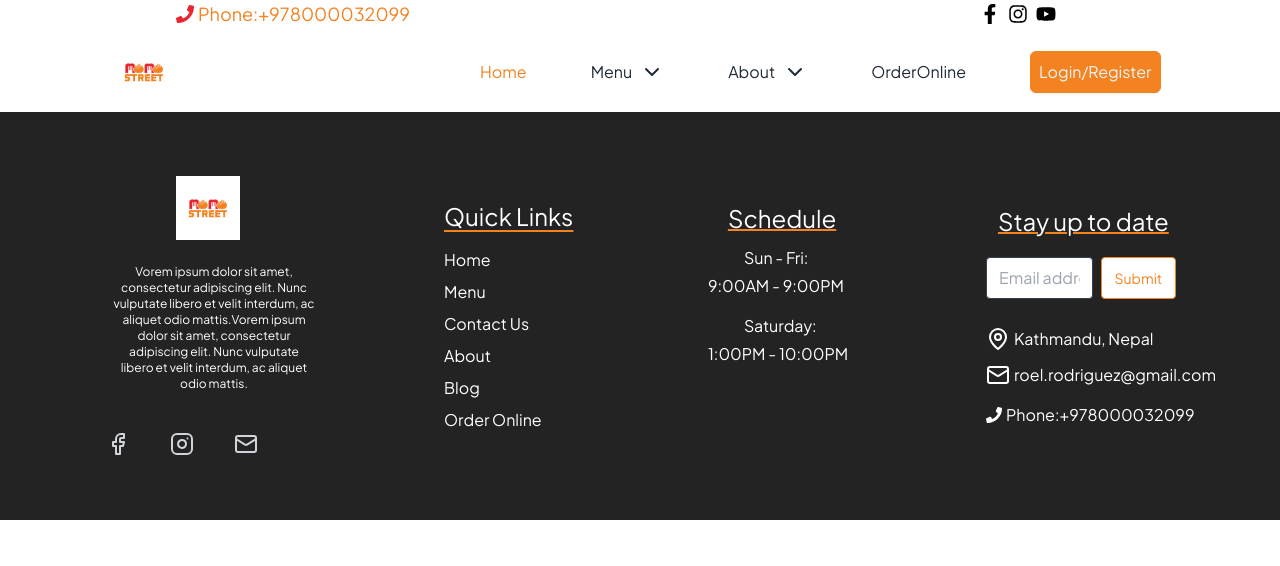
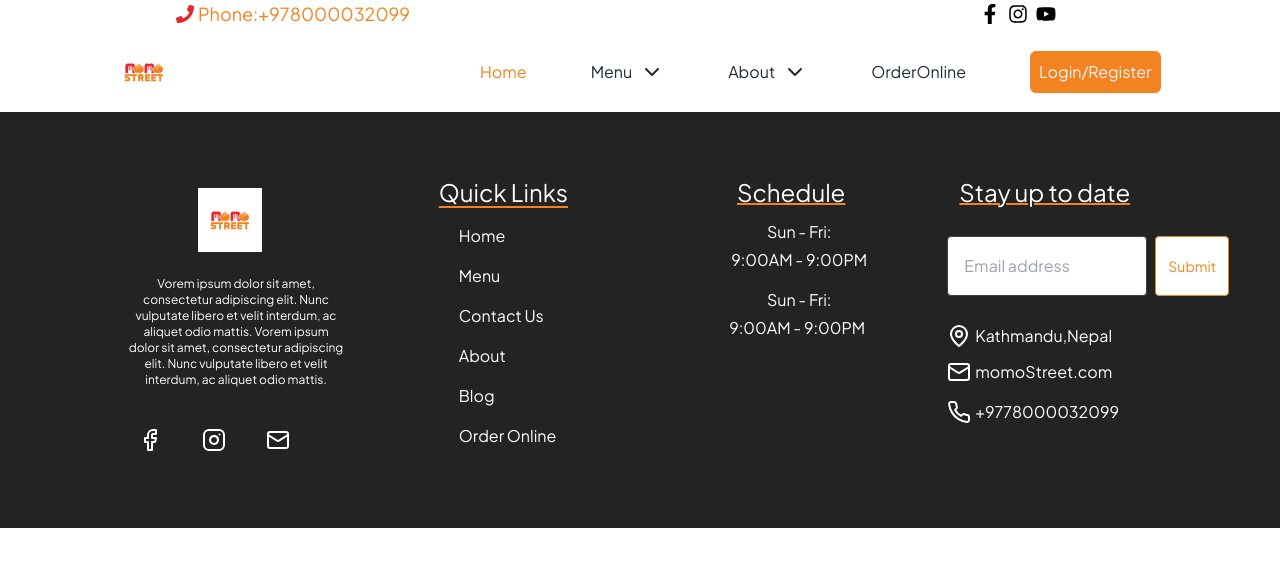
Before and after one commit to RajivMahato68/ResturantWebsite, a React (Vite) app: page / in a window 1280 px wide. Shown: the top 566 px of the page. Built offline with nearby package versions, Linux system fonts and the light colour scheme.

Commit message:
footerCompleted

```diff
--- a/src/components/Footer/Footer.jsx
+++ b/src/components/Footer/Footer.jsx
@@ -1,127 +1,113 @@
-import React from "react";
+import React from 'react';
 import { Link } from "react-router-dom";
 import { FaPhone } from "react-icons/fa";
-import { Mail, MapPin, Facebook, Instagram } from "lucide-react";
+import { Mail, MapPin, Facebook, Instagram, Phone } from "lucide-react";
 import momoStreet from "../../assets/logo.png";
 
-function Footer() {
+const Footer = () => {
+  const quickLinks = [
+    { label: 'Home', href: '/' },
+    { label: 'Menu', href: '/menu' },
+    { label: 'Contact Us', href: '/contact' },
+    { label: 'About', href: '/about' },
+    { label: 'Blog', href: '/blog' },
+    { label: 'Order Online', href: '/order' },
+  ];
+
   return (
-    <footer className="bg-[#232323] text-gray-300 py-10 overflow-x-hidden ">
-      <div className="container mx-auto flex flex-col md:flex-row justify-between items-center">
-        <div className="flex flex-col md:flex-row justify-between items-center  ml-10 mr-10">
-          <div className="w-full md:w-1/4 xl:w-1/4 p-6 flex flex-col items-center ">
+    <footer className="bg-[#232323] text-white py-10">
+      <div className="container mx-auto px-4">
+        <div className="flex flex-col lg:flex-row justify-between items-center">
+          <div className="w-full lg:w-1/4 p-6 flex flex-col items-center lg:ml-10">
             <img
-              className="md:h-16 md:w-16 h-12 w-12 object-fit object-cover ml-9"
+              className="lg:h-16 lg:w-16 h-12 w-12 object-fit object-cover lg:ml-9"
               src={momoStreet}
               alt="MoMo Street"
             />
-            <p className="text-white md:text-center text-justify text-xs mt-6 ml-12">
+            <p className="text-white lg:text-center text-justify text-xs mt-6 lg:ml-12">
               Vorem ipsum dolor sit amet, consectetur adipiscing elit. Nunc
-              vulputate libero et velit interdum, ac aliquet odio mattis.Vorem
+              vulputate libero et velit interdum, ac aliquet odio mattis. Vorem
               ipsum dolor sit amet, consectetur adipiscing elit. Nunc vulputate
               libero et velit interdum, ac aliquet odio mattis.
             </p>
-            <div className="flex md:pr-24 items-center space-x-10  ml-20 mt-10">
-  <Facebook className="text-xl hover:bg-blue-900 cursor-pointer" />
-  <Instagram className="text-xl hover:bg-blue-900 cursor-pointer" />
-  <Mail className="text-xl hover:bg-blue-900 cursor-pointer" />
+            <div className="flex lg:pr-24 items-center space-x-10 lg:ml-20 mt-10 ml-10">
+              <Facebook className="text-xl cursor-pointer ml-5" />
+              <Instagram className="text-xl cursor-pointer" />
+              <Mail className="text-xl cursor-pointer" />
             </div>
           </div>
-          <div className="w-full md:w-1/4 xl:w-1/4 p-6 ml-20">
-            <h3 className="text-2xl font-normal text-white  mb-4 underline-bold underline decoration-[#f38221] decoration-2 underline-offset-4 font-sans-serif">
+
+          <div className="flex flex-col lg:flex-row lg:space-x-12 mt-6 lg:mt-0">
+            <div className="w-full lg:w-1/4 p-6">
+              <h3 className="text-2xl font-normal text-white underline-bold underline decoration-[#f38221] decoration-2 underline-offset-4 font-sans-serif mb-4">
                 Quick Links
               </h3>
-            <ul className="text-white">
-              <li className="mb-2">
-                <Link to="/" className="hover:text-white">
-                  Home
-                </Link>
+              <ul>
+                {quickLinks.map((link) => (
+                  <li key={link.label} className='mb-4 lg:ml-5'>
+                    <a href={link.href} className="text-white hover:text-white">
+                      {link.label}
+                    </a>
                   </li>
-              <li className="mb-2">
-                <Link to="/menu" className="hover:text-white">
-                  Menu
-                </Link>
+                ))}
+              </ul>
+            </div>
+
+            <div className="w-full lg:w-1/4 p-4 text-center lg:mb-12">
+              <h3 className="text-2xl font-normal text-white mt-2 underline-bold underline decoration-[#f38221] decoration-2 font-sans-serif lg:ml-5">
+                Schedule
+              </h3>
+              <ul className="text-white-400 mt-3">
+                <li className="mb-1 lg:ml-9 text-white">
+                  Sun - Fri:
                 </li>
-              <li className="mb-2">
-                <Link to="/contact" className="hover:text-white">
-                  Contact Us
-                </Link>
+                <li className="mb-4 ml-9 text-white">
+                  9:00AM - 9:00PM
                 </li>
-              <li className="mb-2">
-                <Link to="/about" className="hover:text-white">
-                  About
-                </Link>
+                <li className="mb-1 lg:ml-9  text-white">
+                  Sun - Fri:
                 </li>
-              <li className="mb-2">
-                <Link to="/blog" className="hover:text-white">
-                  Blog
-                </Link>
-              </li>
-              <li>
-                <Link to="/order" className="hover:text-white">
-                  Order Online
-                </Link>
+                <li className="mb-4 ml-8 text-white">
+                  9:00AM - 9:00PM
                 </li>
               </ul>
             </div>
 
-        <div className="w-full md-w-1/4 xl:w-1/4 p-4 text-cente mb-12">
-        <h3 className="text-2xl font-normal text-white   underline-bold underline decoration-[#f38221] decoration-2  font-sans-serif ml-5">
-              Schedule
-            </h3>
-            <ul className="text-white-400 mt-3">
-              <li className="mb-1 ml-9  text-white ">
-               Sun - Fri:
-              </li>
-              <li className="mb-4 text-white">
-             9:00AM - 9:00PM
-              </li>
-
-              <li className="mb-1 ml-9  text-white">
-               Saturday:
-              </li>
-              <li className="mb-4 text-white">
-             1:00PM - 10:00PM
-              </li>
-              </ul>
-        </div>
-
-          <div className="w-full md:w-1/4 xl:w-1/4 p-6">
-          <h3 className="text-2xl font-normal text-white  mb-5 ml-3 mr-5 underline-bold underline decoration-[#f38221] decoration-2  font-sans-serif">
+            <div className="w-full lg:w-1/4 p-3 mt-3">
+              <h3 className="text-2xl font-normal text-white mb-5 lg:ml-3 underline-bold underline decoration-[#f38221] decoration-2 font-sans-serif">
                 Stay up to date
               </h3>
-            <form className="flex mb-2 text-white">
+              <form className="flex flex-col md:flex-row mb-2  text-white">
                 <input
                   type="email"
                   placeholder="Email address"
-                className="bg-[#ffff] text-gray-400 border border-gray-700 rounded px-3 py-2 mb-4  focus:outline-none focus:ring-2 focus:ring-blue-500 w-3/4"
+                  className="bg-[#ffff] text-gray-400 border border-gray-700 rounded mb-4 focus:outline-none focus:ring-2 focus:ring-blue-500 w-full md:w-[200px] mt-2 bg-white p-4"
                 />
                 <button
                   type="submit"
-                className=" bg-[#ffff] text-[#f38220] hover:text-white border border-[#f38220] rounded px-3 py-2 mb-4 focus:outline-none focus:ring-2 focus:ring-blue-500 w-2/4 ml-2 hover:border-[#e9252f] hover:bg-[#E9252F] text-sm mr-10"
+                  className="bg-[#ffff] text-[#f38220] hover:text-white border border-[#f38220] rounded px-3 py-4 mb-4 mt-2 focus:outline-none focus:ring-2 focus:ring-blue-500 w-full md:w-[140px] md:ml-2 hover:border-[#e9252f] hover:bg-[#E9252F] text-sm h-[60px]"
                 >
                   Submit
                 </button>
               </form>
-            <div className="text-white  space-x-1 flex items-center mt-3 ">
-              <MapPin className="text-[#ffffff] " />
-              <h1 className="font-sans-serif">Kathmandu, Nepal</h1>
+              <div className="text-white space-x-1 flex items-center mt-3">
+                <MapPin className="text-[#ffffff]" />
+                <h1 className="font-sans-serif">Kathmandu,Nepal</h1>
               </div>
-            <div className="text-white  space-x-1 flex items-center mt-3">
+              <div className="text-white space-x-1 flex items-center mt-3">
                 <Mail className="text-[#ffffff]" />
-              <h1 className="font-sans-serif">roel.rodriguez@gmail.com</h1>
+                <h1 className="font-sans-serif">momoStreet.com</h1>
               </div>
-            <div className="text-white  space-x-1 flex items-center mt-4">
-              <FaPhone className="text-[#ffffff]" />
-              <h1 className="font-sans-serif">Phone:+978000032099</h1>
+              <div className="text-white space-x-1 flex items-center mt-4">
+                <Phone className="text-[#ffffff]" />
+                <h1 className="font-sans-serif">+9778000032099</h1>
               </div>
             </div>
-
-
+          </div>
         </div>
       </div>
     </footer>
   );
-}
+};
 
 export default Footer;
```
Also changed, not shown: 1 other file (tests, documents, lock files or other folders). Lines whose indentation alone changed are shown as unchanged.
